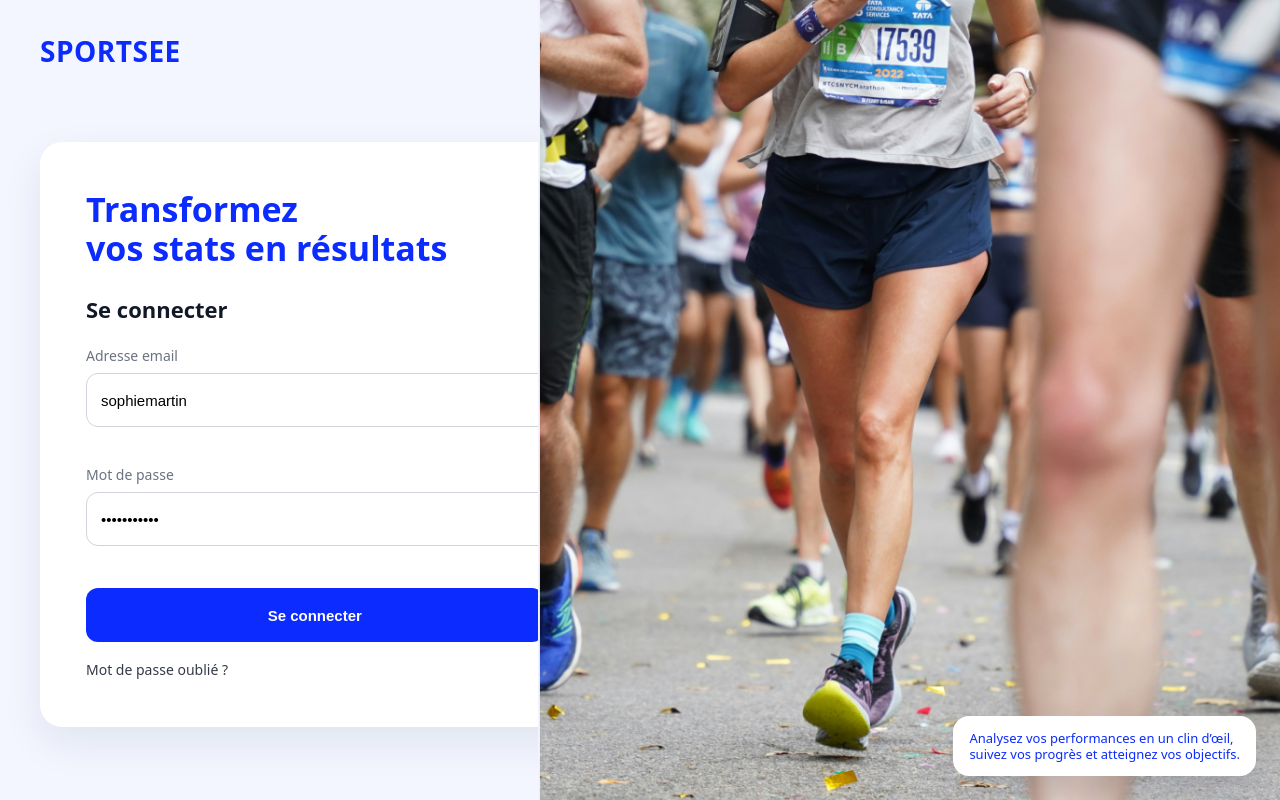
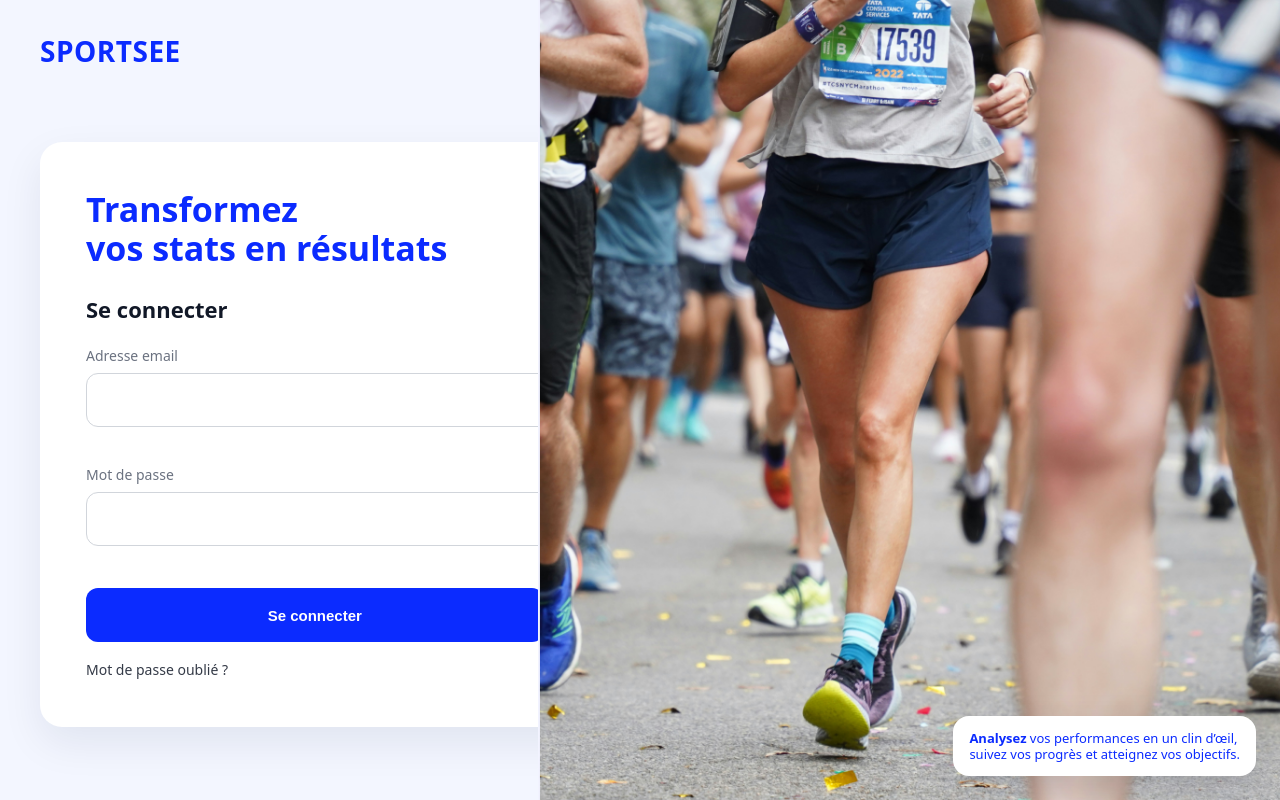
Before and after one commit to DungeonOrb/OCP6, a React (Vite) app in the folder frontend/: page /connexion in a window 1280 px wide. Built offline with nearby package versions, Linux system fonts and the light colour scheme.

Commit message:
ajout finaux

```diff
--- a/frontend/src/mocks/userInfo.mock.js
+++ b/frontend/src/mocks/userInfo.mock.js
@@ -7,6 +7,7 @@ export const userInfoMock = {
         "age": 32,
         "weight": 60,
         "height": 165,
+        "gender": "Femme",
         "profilePicture": "http://localhost:8000/images/sophie.jpg"
     },
     "statistics": {
--- a/frontend/src/pages/Connexion.jsx
+++ b/frontend/src/pages/Connexion.jsx
@@ -1,17 +1,16 @@
 import { useState } from "react";
-import { useNavigate } from "react-router-dom";
+import { Navigate, useNavigate } from "react-router-dom";
 import "./Connexion.css";
-import runningImage from "../assets/img/sportseeimg.png";
 
 import { login } from "../services/api";
 import { setToken, isAuthenticated } from "../auth/auth";
-import { Navigate } from "react-router-dom";
+import runningImage from "../assets/img/sportsee.png";
 
 export default function Connexion() {
   const navigate = useNavigate();
 
-  const [username, setUsername] = useState("sophiemartin");
-  const [password, setPassword] = useState("password123");
+  const [username, setUsername] = useState("");
+  const [password, setPassword] = useState("");
   const [error, setError] = useState("");
 
   if (isAuthenticated()) {
@@ -33,11 +32,8 @@ export default function Connexion() {
 
   return (
     <div className="connexion">
-      {/* LEFT */}
       <div className="connexion__left">
-        <div className="connexion__brand">
-          SPORTSEE
-        </div>
+        <div className="connexion__brand">SPORTSEE</div>
 
         <div className="connexion__card">
           <h1 className="connexion__title">
@@ -50,9 +46,9 @@ export default function Connexion() {
             <label className="connexion__label">Adresse email</label>
             <input
               className="connexion__input"
+              type="text"
               value={username}
               onChange={(e) => setUsername(e.target.value)}
-              placeholder=""
             />
 
             <label className="connexion__label">Mot de passe</label>
@@ -61,7 +57,6 @@ export default function Connexion() {
               type="password"
               value={password}
               onChange={(e) => setPassword(e.target.value)}
-              placeholder=""
             />
 
             <button className="connexion__btn" type="submit">
@@ -75,14 +70,13 @@ export default function Connexion() {
         </div>
       </div>
 
-      {/* RIGHT */}
       <div className="connexion__right">
         <div
-  className="connexion__bg"
-  style={{ backgroundImage: `url(${runningImage})` }}
-/>
+          className="connexion__bg"
+          style={{ backgroundImage: `url(${runningImage})` }}
+        />
         <div className="connexion__bubble">
-          Analysez vos performances en un clin d’œil, <br />
+          <strong>Analysez</strong> vos performances en un clin d’œil, <br />
           suivez vos progrès et atteignez vos objectifs.
         </div>
       </div>
--- a/frontend/src/pages/Profile.jsx
+++ b/frontend/src/pages/Profile.jsx
@@ -50,7 +50,7 @@ export default function Profile() {
       avatarUrl: profile.profilePicture,
 
       age: profile.age,
-      gender: "Femme",
+      gender: profile.gender,
       heightCm: profile.height,
       weightKg: profile.weight,
 
```
Also changed, not shown: frontend/src/assets/img/sportsee.PNG (renamed from frontend/src/assets/img/sportseeimg.PNG), 1 other file (tests, documents, lock files or other folders).
